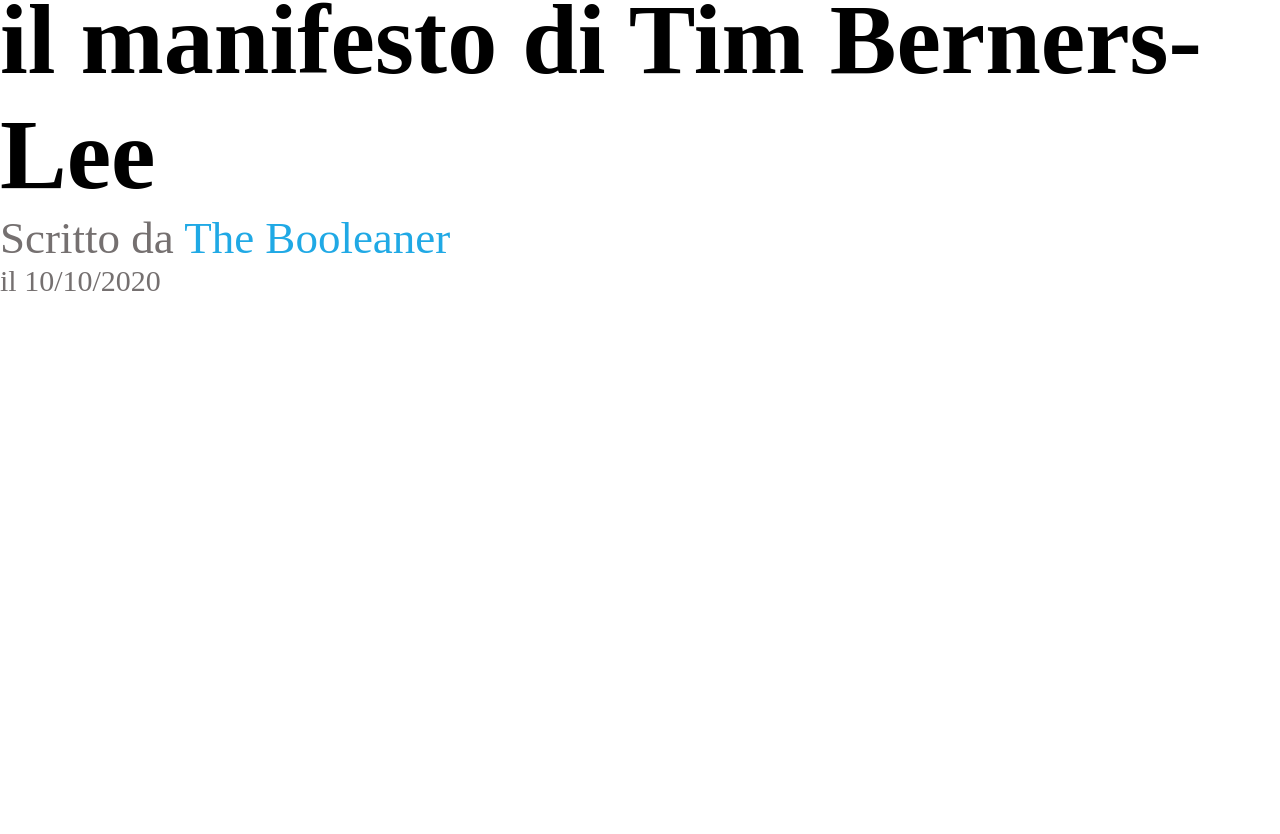
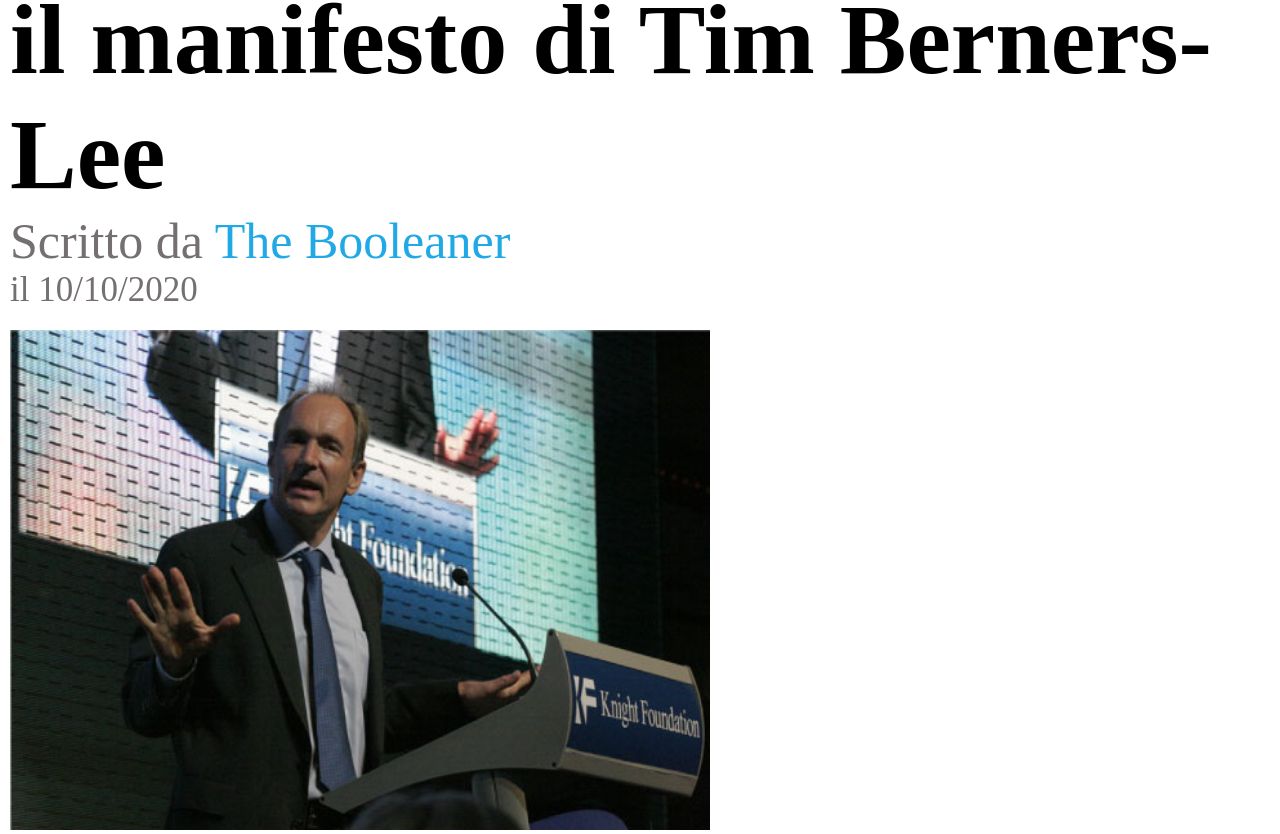
Before and after one commit to DavideCiammetti/html-css-booleaner, a plain HTML site: page index.html in a window 1280 px wide. Shown: the part 478-1312 px from the top of the page. Before the commit the page ends 800 px from the top, so only its background shows below. Drawn offline with Linux system fonts and the light colour scheme.

Commit message:
feat: aggiunta prima section con foto

```diff
--- a/index.html
+++ b/index.html
@@ -7,16 +7,33 @@
     <title>The Booleaner</title>
 </head>
 <body>
+    <!-- intestazione (1)-->
     <header>
         <div class="logo">
             <img src="image/logo.svg" alt="logo img">
         </div>
-
+            <!--h1 e paragrafi-->
         <div class="main-item">
             <h1>Internet deve essere al servizio del "bene pubblico": il manifesto di Tim Berners-Lee</h1>
-            <p class="first-p"><span class="span-subtitle">Scritto da</span> <span class="main-span">The Booleaner</span></p>
-            <p class="second-p"><span class="span-subtitle">il 10/10/2020</span></p>
+            <p class="first-p"> <span class="span-subtitle">Scritto da</span>   <span class="main-span">The Booleaner</span> </p>
+            <p class="second-p"> <span class="span-subtitle">il 10/10/2020</span> </p>
         </div>
+            <!-- /h1 e paragrafi-->
     </header>
+    <!-- /intestazione (1)-->
+    <main>
+        <!-- inizio primo section (2)-->
+        <section>
+                <!-- prima section con foto e descrizione sotto (3)-->
+            <div class="first-section">
+                <img src="image/tim-1.jpg" alt="tim-img">
+                <img src="image/tim-2.jpg" alt="tim-img">
+                <p>1st Photo: Jhon S. and James L.Knight Foundation, by Scott Henrichsen</p>
+                <p>2nd Photo: Wikimedia, by Paul Clarke</p>
+            </div>
+            <!-- /prima section con foto e descrizione sotto (3)-->
+        </section>
+        <!-- /inizio primo section (2)-->
+    </main>
 </body>
 </html>
--- a/style.css
+++ b/style.css
@@ -1,10 +1,11 @@
 *{
     margin: 0;
     padding: 0;
+    box-sizing: border-box;
 }
-/**************
-      header
-**************/
+/**
+    header (1)
+**/
 .logo{
     height: 200px;
 }
@@ -20,6 +21,7 @@
 }
 
 .main-item{
+    margin: 10px;
     margin-top: 30px;
 }
 
@@ -28,7 +30,7 @@
 }
 
 .first-p{
-    font-size: 45px;
+    font-size: 50px;
 }
 
 .main-span{
@@ -36,12 +38,35 @@
 }
 
 .second-p{
-    font-size: 30px;
+    font-size: 35px;
 }
 
 .span-subtitle{
     color: rgb(117, 112, 112);
 }
-/**************
-      header
-**************/
+/**
+    header(1)
+***/
+
+/**
+section (2)
+**/
+main{
+    margin: 10px;
+}
+
+.first-section {
+    height: 400px;
+    margin-top: 20px;
+}
+
+.first-section img{
+    width: 700px;
+    height: 500px;
+}
+
+
+
+/**
+section (2)
+**/
```
